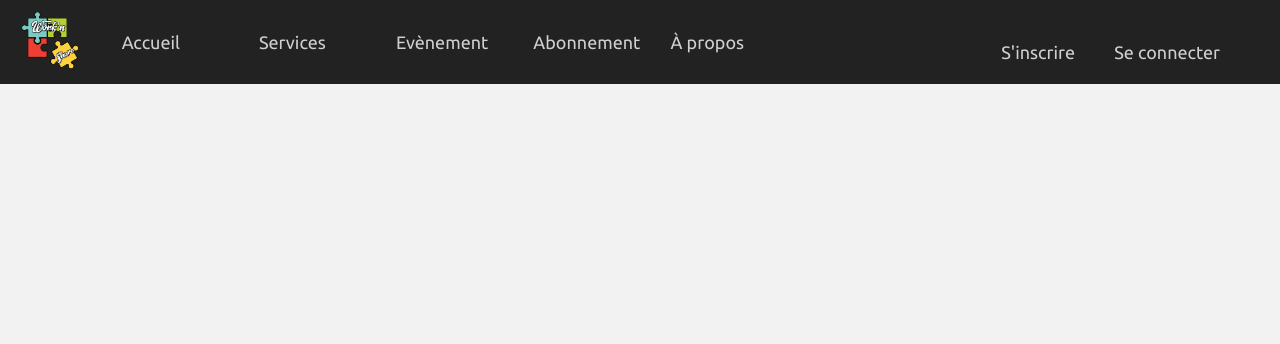
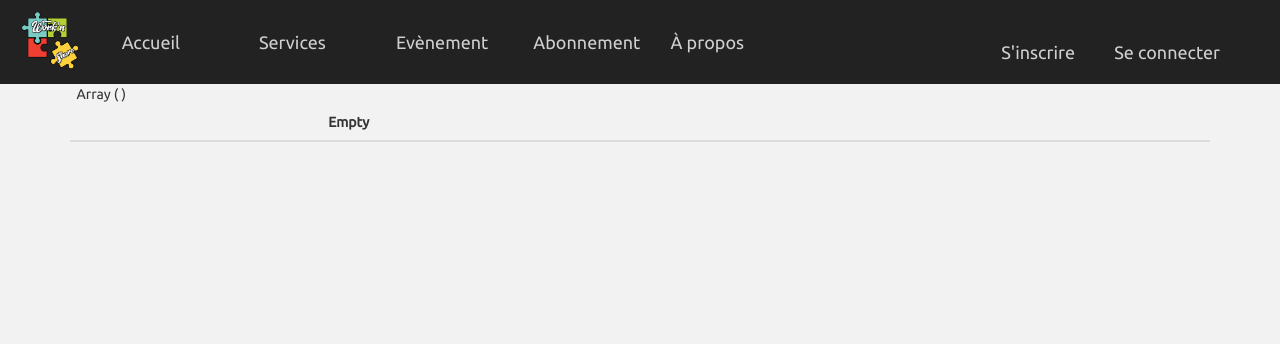
Before and after one commit to Basti3n/Work-nShare, a PHP site: page /Work-nShare/subscribe.php in a window 1280 px wide. Shown: the top 344 px of the page. Run offline with PHP 8.4, Linux system fonts and the light colour scheme; tables that the repository leaves empty hold one stand-in row (values such as "Sample post"); lists and menus that the app fills with data are empty; some libraries are stand-ins or nearby versions.

Commit message:
starting subscribe

```diff
--- a/Web/subscribe.php
+++ b/Web/subscribe.php
@@ -22,6 +22,53 @@
         $mng = new SubscriptionMng($db);
         $subscriptions = $mng->getAll();
          ?>
+
+         <table class="table table-striped">
+           <thead class="thead-light">
+             <tr>
+               <th scope="col"></th>
+             <?php
+             $perm =[];
+             foreach ($subscriptions as $key => $value) {
+               foreach (array_keys($value->right("getAll")) as $keykey => $id) {
+                 if(!in_array($id,$perm) )
+                  array_push($perm,$id);
+               }
+               echo "<th scope='col'>".utf8_encode($value->name())."</th>\n";
+             }
+             print_r($perm);
+              ?>
+              </tr>
+             <!--
+             <tr>
+               <th scope="col">#</th>
+               <th scope="col">Jour</th>
+               <th scope="col" class="col-md-8">Heures</th>
+               <th scope="col" class="col-md-2">Facture</th>
+             </tr>
+           -->
+           </thead>
+           <tbody>
+             <?php
+             foreach ($perm as $key => $value) {
+               echo "
+               <tr>
+                 <th scope='row'>".$value."</th>
+                 <td>"."lol"."</td>
+                 <td>Vous êtes allé à <b>"."lol"."</td>
+               </tr>";
+             }
+
+              ?>
+             <!--
+             <tr>
+               <th scope='row'>".$value["idAccess"]."</th>
+               <td>".date('j\/m\/Y', strtotime($value["dateAccess"]))."</td>
+               <td>Vous êtes allé à <b>".nameOfSpace($value["idSpace"])."</b> de ".date('G\h i', strtotime($value["dateAccess"]))." à ".date('G\h i', strtotime($value["dateExit"]))."</td>
+             </tr>
+           -->
+           </tbody>
+         </table>
       </div>
     </div>
     <?php require "footer.php"; ?>
```
